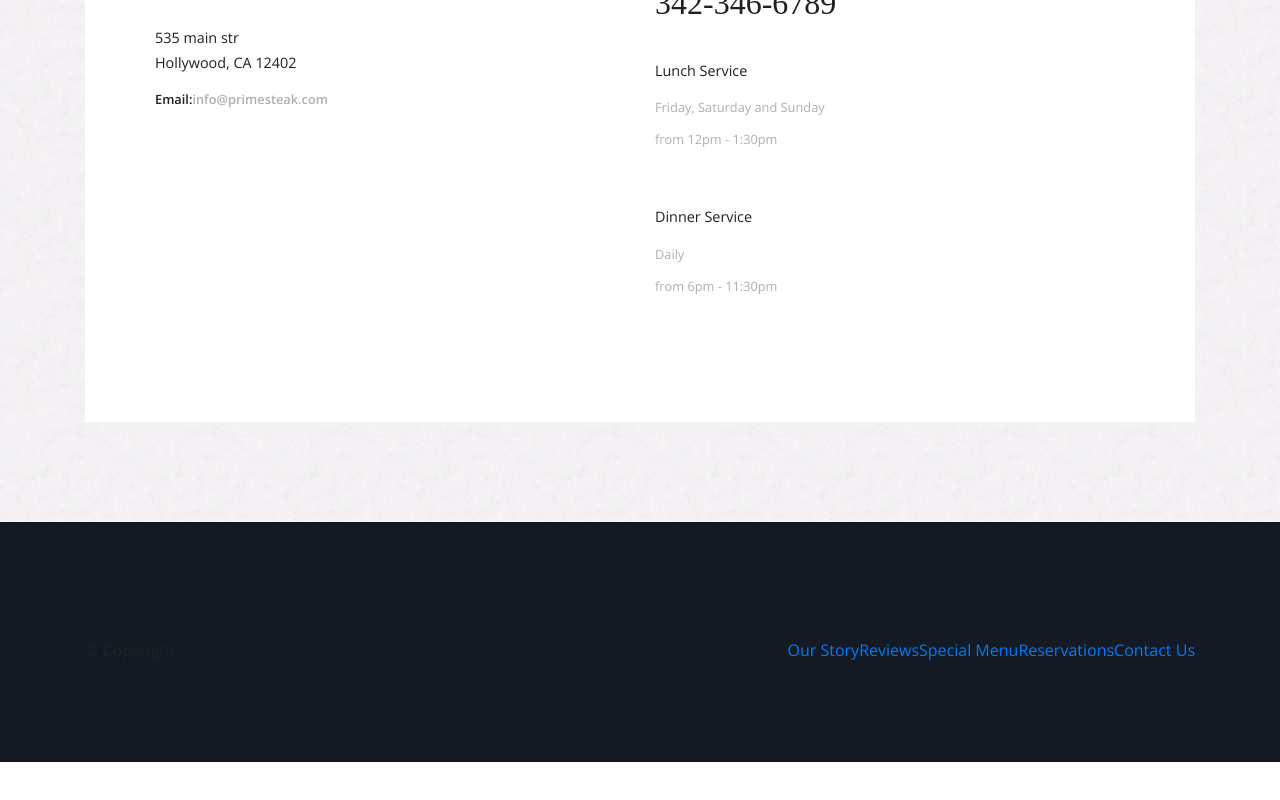
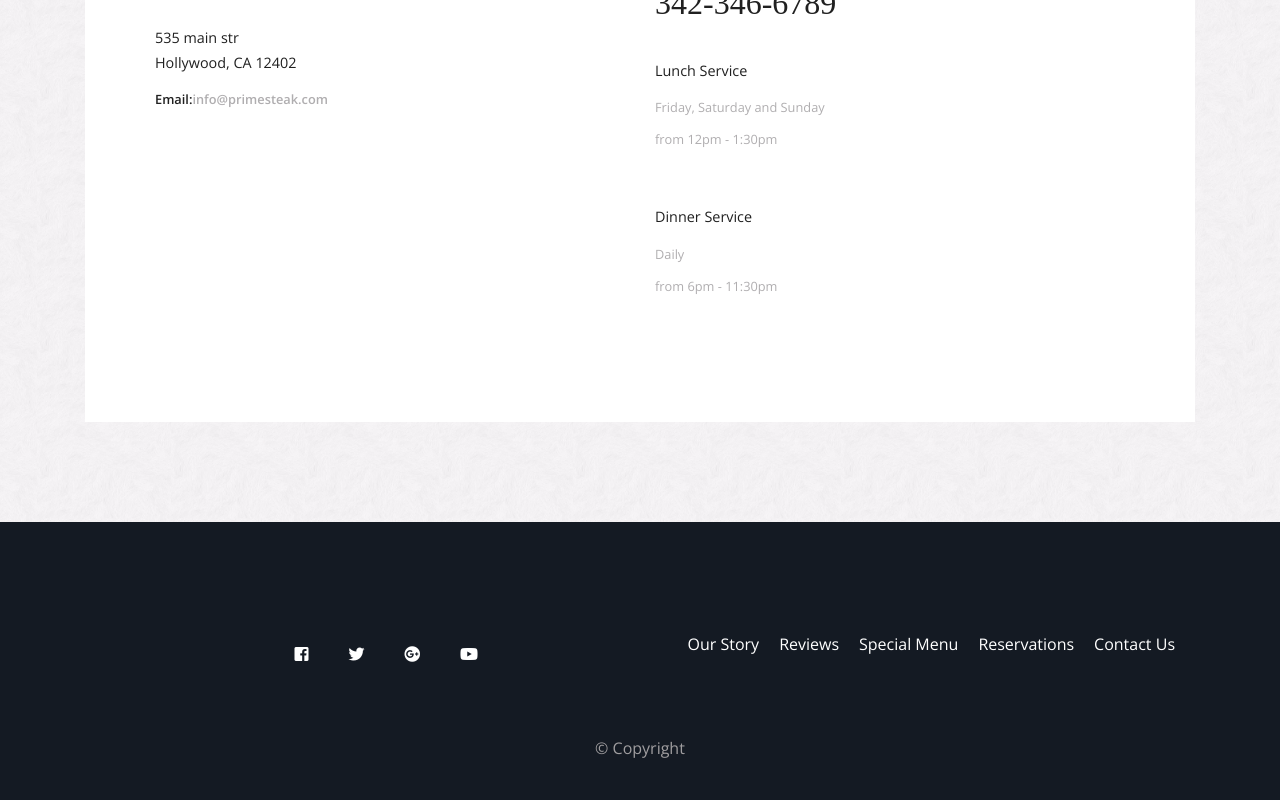
Before and after one commit to Dylan-Hedges/React-Restaurant-App, a React (Create React App) app: page / in a window 1280 px wide. Shown: the part 4091-4891 px from the top of the page. Before the commit the page ends 4853 px from the top, so only its background shows below. Built offline with nearby package versions, Linux system fonts and the light colour scheme; a web font is replaced by a local one.

Commit message:
Added Footer content

```diff
--- a/src/App.scss
+++ b/src/App.scss
@@ -338,4 +338,33 @@ strong{
 #Footer{
   padding: 100px 0;
   background: $footerBG;
+  width: 100%;
+  text-align: center;
+  nav{
+    display: inline-block;
+    margin: 0 auto 50px;
+    a{
+      color: white;
+      display: inline-block;
+      padding: 10px 20px 10px 0;
+      text-decoration: none;
+    }
+  }
+  .social-media{
+    margin: 0 0 50px;
+    padding: 0;
+    li{
+      display: inline-block;
+      padding: 20px;
+      a{
+        color: white;
+        &:hover{
+          color: $red;
+        }
+      }
+    }
+  }
+  .copyright{
+    color: $titleColor;
+  }
 }
--- a/src/Footer.js
+++ b/src/Footer.js
@@ -14,8 +14,12 @@ export default class Footer extends Component {
             <a href="#">Contact Us </a>
           </nav>
           <ul className="social-media">
+            <li><a href="http://www.facebook.com" target="new"><i className="fab fa-facebook-square"></i></a></li>
+            <li><a href="http://www.twitter.com" target="new"><i className="fab fa-twitter"></i></a></li>
+            <li><a href="https://plus.google.com/discover" target="new"><i className="fab fa-google-plus"></i></a></li>
+            <li><a href="http://www.youtube.com" target="new"><i className="fab fa-youtube"></i></a></li>
           </ul>
-          <div class="copyright">
+          <div className="copyright">
             © Copyright
           </div>
         </div>
```
